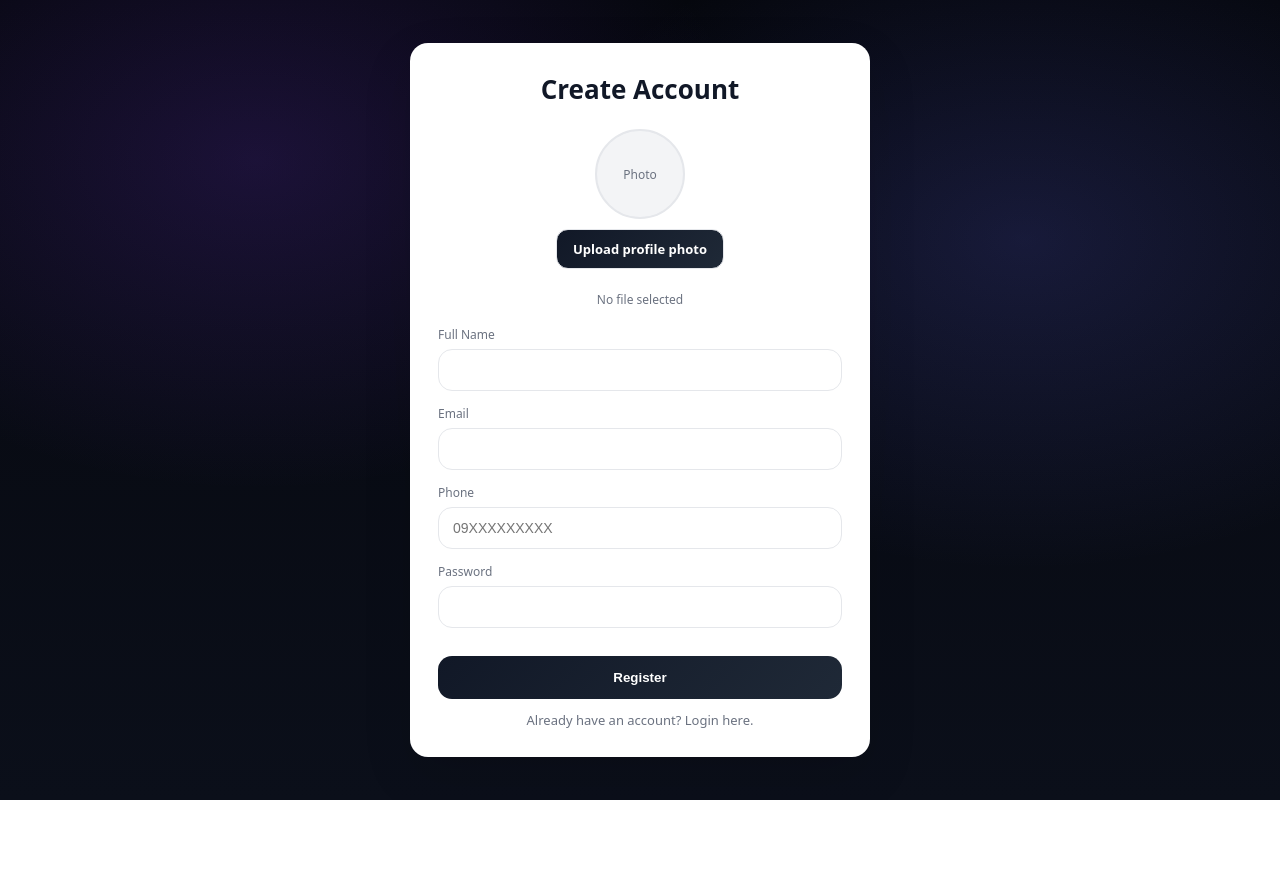
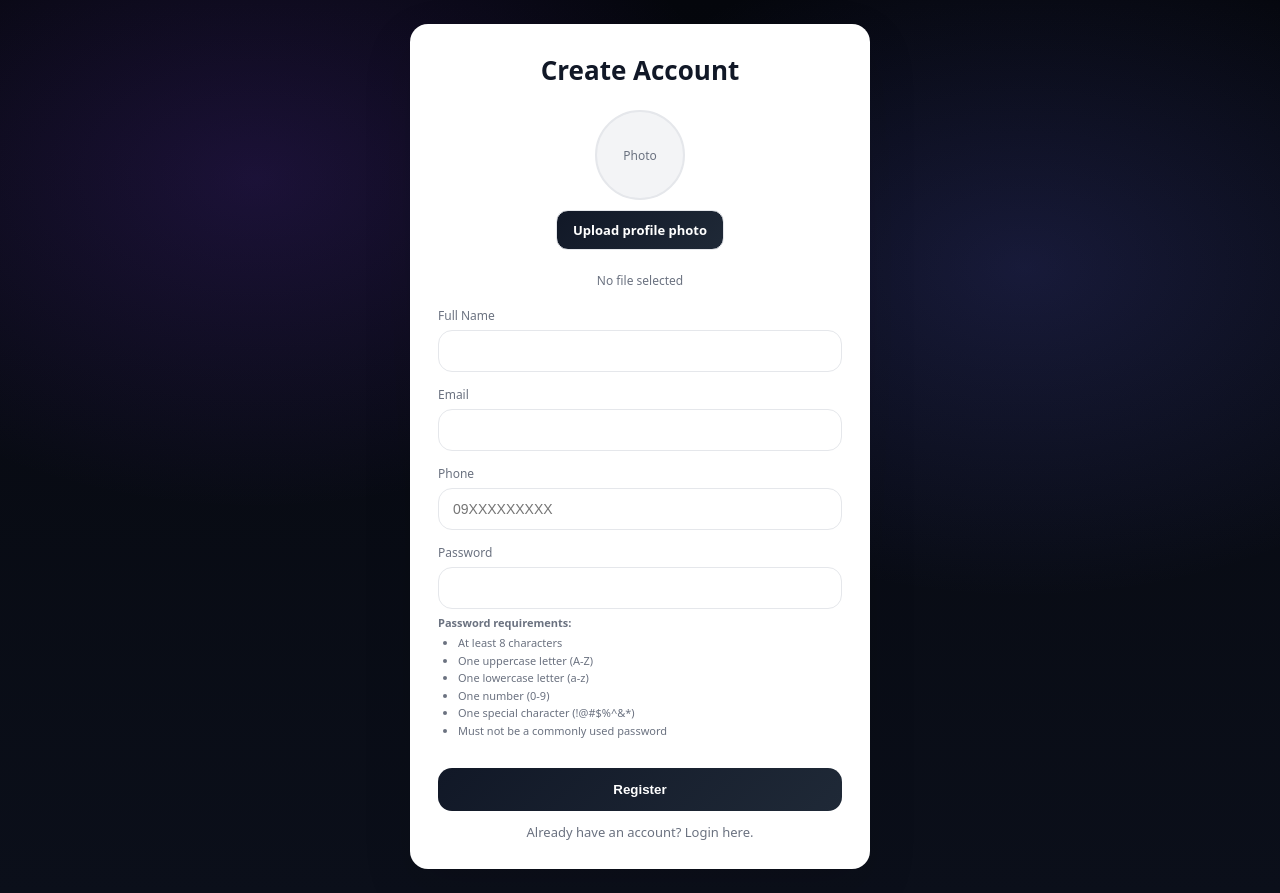
Before and after one commit to carlkali/Milestone1, a PHP site: page /registration.php in a window 1280 px wide. Before the commit the page ends 800 px from the top, so only its background shows below. Run offline with PHP 8.4, Linux system fonts and the light colour scheme.

Commit message:
Added password strength validation + form input preservation after invalid password.

```diff
--- a/includes/security.php
+++ b/includes/security.php
@@ -4,24 +4,12 @@ declare(strict_types=1);
 // Include database connection
 require_once __DIR__ . '/db.php';
 
-/**
- * VALIDATION: Email format validation
- * Uses PHP's built-in filter to validate email format
- * @param string $email - Email address to validate
- * @return bool - True if valid email format, false otherwise
- */
+
+ // Email format validation
 function is_valid_email(string $email): bool {
     return (bool)filter_var($email, FILTER_VALIDATE_EMAIL);
 }
-
-/**
- * VALIDATION: Philippine phone number validation
- * Accepts two formats:
- * - 09XXXXXXXXX (11 digits starting with 09)
- * - +63XXXXXXXXXX (13 characters starting with +63)
- * @param string $phone - Phone number to validate
- * @return bool - True if valid PH phone format, false otherwise
- */
+// Phone number validation
 function is_valid_phone(string $phone): bool {
     return (bool)preg_match('/^(09\d{9}|\+63\d{10})$/', $phone);
 }
@@ -34,14 +22,7 @@ function client_ip(): string {
     return $_SERVER['REMOTE_ADDR'] ?? '0.0.0.0';
 }
 
-/**
- * SECURITY: Handle profile photo upload with type detection
- * Validates file type using MIME detection (not just extension)
- * Generates random filename to prevent overwrites
- * @param array $file - File array from $_FILES
- * @return string|null - Relative path to uploaded file or null if no file
- * @throws RuntimeException - On upload errors
- */
+// Handle profile photo upload with type detection
 function handle_profile_upload(array $file): ?string {
     global $ALLOWED_IMAGE_MIMES;
 
@@ -55,7 +36,7 @@ function handle_profile_upload(array $file): ?string {
         throw new RuntimeException("Upload failed.");
     }
 
-    // SECURITY: Validate file size (must be under MAX_UPLOAD_BYTES)
+    //  Validate file size (must be under MAX_UPLOAD_BYTES)
     if ($file['size'] > MAX_UPLOAD_BYTES) {
         throw new RuntimeException("Image too large (max 2MB).");
     }
@@ -63,12 +44,12 @@ function handle_profile_upload(array $file): ?string {
     // Get temporary file path
     $tmp = $file['tmp_name'];
 
-    // SECURITY: Detect actual MIME type using fileinfo (not trusting client)
+    // Detect actual MIME type using fileinfo (not trusting client)
     // This prevents uploading malicious files disguised as images
     $finfo = new finfo(FILEINFO_MIME_TYPE);
     $mime = $finfo->file($tmp);
 
-    // SECURITY: Validate against whitelist of allowed MIME types
+    // Validate against whitelist of allowed MIME types
     if (!in_array($mime, $ALLOWED_IMAGE_MIMES, true)) {
         throw new RuntimeException("Invalid image type.");
     }
@@ -81,7 +62,7 @@ function handle_profile_upload(array $file): ?string {
         default => 'bin'
     };
 
-    // SECURITY: Generate random filename to prevent overwrites and guessing
+    // Generate random filename to prevent overwrites and guessing
     $name = bin2hex(random_bytes(16)) . "." . $ext;
     $destDir = __DIR__ . '/../uploads/profiles';
 
@@ -101,24 +82,14 @@ function handle_profile_upload(array $file): ?string {
     return 'uploads/profiles/' . $name;
 }
 
-/**
- * SECURITY: Record login attempt for brute-force protection
- * Logs both successful and failed login attempts with IP address
- * @param string $email - Email address of login attempt
- * @param bool $success - Whether login was successful
- * @return void
- */
+// Record login attempt for brute-force protection
 function record_login_attempt(string $email, bool $success): void {
     $stmt = db()->prepare("INSERT INTO login_attempts (email, ip_address, success) VALUES (?, ?, ?)");
     $stmt->execute([$email, client_ip(), $success ? 1 : 0]);
 }
 
-/**
- * SECURITY: Check if account is locked out due to failed attempts
- * Counts failed login attempts within the lockout time window
- * @param string $email - Email address to check
- * @return bool - True if account is locked out, false otherwise
- */
+// Check if account is locked out due to failed attempts
+// Counts failed login attempts within the lockout time window
 function is_locked_out(string $email): bool {
     // Query failed attempts within the lockout window
     $stmt = db()->prepare("
@@ -134,3 +105,52 @@ function is_locked_out(string $email): bool {
     // Lock out if failed attempts exceed threshold
     return $failed >= MAX_FAILED_ATTEMPTS;
 }
+
+// Check against common passwords
+function is_common_password(string $password): bool {
+
+    $commonComplexPasswords = [
+        'Password1!', 'Password123!', 'Welcome1!', 'Welcome123!',
+        'Admin123!', 'Qwerty123!', 'Letmein1!', 'Password!1',
+        'Welcome1@', 'Admin1234!', 'Change123!', 'Temp1234!',
+        'Login123!', 'Pass1234!', 'Secret123!', 'Test1234!',
+    ];
+
+    // Case-sensitive comparison (Password1! ≠ password1!)
+    return in_array($password, $commonComplexPasswords, true);
+}
+
+// VALIDATION: Password strength validation
+function validate_password_strength(string $password): array {
+    $errors = [];
+
+    if (strlen($password) < 8) {
+        $errors[] = "Length too short";
+    }
+
+    if (strlen($password) > 128) {
+        $errors[] = "Length too long";
+    }
+
+    if (!preg_match('/[A-Z]/', $password)) {
+        $errors[] = "Missing uppercase";
+    }
+
+    if (!preg_match('/[a-z]/', $password)) {
+        $errors[] = "Missing lowercase";
+    }
+
+    if (!preg_match('/[0-9]/', $password)) {
+        $errors[] = "Missing number";
+    }
+
+    if (!preg_match('/[^A-Za-z0-9]/', $password)) {
+        $errors[] = "Missing special character";
+    }
+
+    if (empty($errors) && is_common_password($password)) {
+        $errors[] = "Common password";
+    }
+
+    return $errors;
+}
--- a/registration.php
+++ b/registration.php
@@ -1,60 +1,61 @@
 <?php
 declare(strict_types=1);
 
-// Include security configuration and helper functions
 require_once __DIR__ . '/includes/security.php';
 
-// Initialize error messages and success flag
 $errors = [];
 $success = '';
 
-// Check if form was submitted via POST
+$full_name = '';
+$email = '';
+$phone = '';
+
 if ($_SERVER['REQUEST_METHOD'] === 'POST') {
-    // Sanitize and retrieve form inputs
+    // Capture inputs from POST
     $full_name = trim($_POST['full_name'] ?? '');
-    $email     = strtolower(trim($_POST['email'] ?? '')); // Convert email to lowercase
+    $email     = strtolower(trim($_POST['email'] ?? ''));
     $phone     = trim($_POST['phone'] ?? '');
-    $password  = $_POST['password'] ?? ''; // Don't trim password
+    $password  = $_POST['password'] ?? '';
 
-    // VALIDATION: Check all required fields
+    // Validation
     if ($full_name === '') $errors[] = "Full name required.";
     if (!is_valid_email($email)) $errors[] = "Invalid email.";
     if (!is_valid_phone($phone)) $errors[] = "Invalid phone number.";
-    if (strlen($password) < 8) $errors[] = "Password must be at least 8 characters.";
 
-    // Proceed only if all validation passed
+    // Password validation
+      $password_errors = validate_password_strength($password);
+    if ($password_errors) {
+    // Generic user-facing message
+    $errors[] = "Password does not meet security requirements. Please review the requirements below.";
+
+}
+
     if (!$errors) {
         try {
-            // SECURITY: Handle profile photo upload with type detection
             $photo = handle_profile_upload($_FILES['profile_photo'] ?? []);
 
-            // Check if email already exists in database
             $stmt = db()->prepare("SELECT id FROM users WHERE email = ?");
             $stmt->execute([$email]);
 
             if ($stmt->fetch()) {
-                // Email already registered - show error
                 $errors[] = "Email already registered.";
             } else {
-                // SECURITY: Hash password with bcrypt (includes automatic salting)
                 $hash = password_hash($password, PASSWORD_BCRYPT);
 
-                // Insert new user into database
                 $stmt = db()->prepare("
                     INSERT INTO users (full_name, email, phone, password_hash, profile_photo)
                     VALUES (?, ?, ?, ?, ?)
                 ");
                 $stmt->execute([$full_name, $email, $phone, $hash, $photo]);
 
-                // Set success flag to show success message
                 $success = true;
             }
         } catch (Throwable $e) {
-            // Catch any errors (file upload, database, etc.)
             $errors[] = $e->getMessage();
         }
     }
 }
+
 ?>
 <!doctype html>
 <html>
@@ -63,7 +64,6 @@ if ($_SERVER['REQUEST_METHOD'] === 'POST') {
   <title>Register</title>
   <link rel="stylesheet" href="<?= BASE_URL ?>/assets/styles.css">
   <style>
-    /* Success message styling with green theme and centered content */
     .alert.success {
       background-color: #dff0d8;
       border-left: 5px solid #5cb85c;
@@ -82,7 +82,6 @@ if ($_SERVER['REQUEST_METHOD'] === 'POST') {
       margin: 10px 0;
       font-size: 16px;
     }
-    /* Login button styling within success message */
     .alert.success .btn-login {
       display: inline-block;
       margin-top: 15px;
@@ -97,7 +96,6 @@ if ($_SERVER['REQUEST_METHOD'] === 'POST') {
     .alert.success .btn-login:hover {
       background-color: #4cae4c;
     }
-    /* Error alert styling with red theme */
     .alert.error {
       background-color: #fce8e8;
       border-left: 5px solid #d9534f;
@@ -116,7 +114,6 @@ if ($_SERVER['REQUEST_METHOD'] === 'POST') {
       padding: 0;
       list-style: none;
     }
-    /* Custom bullet point for error messages */
     .alert.error li:before {
       content: "• ";
       color: #d9534f;
@@ -129,7 +126,6 @@ if ($_SERVER['REQUEST_METHOD'] === 'POST') {
 <div class="container">
   <div class="card">
 
-    <!-- Show success message if registration successful -->
     <?php if ($success): ?>
       <div class="alert success">
         <h2>Registration Successful!</h2>
@@ -139,12 +135,10 @@ if ($_SERVER['REQUEST_METHOD'] === 'POST') {
       </div>
     <?php else: ?>
 
-      <!-- Show form header only when form is visible -->
-       <div class="header">
-         <h1>Create Account</h1>
-       </div>
+      <div class="header">
+        <h1>Create Account</h1>
+      </div>
 
-      <!-- Display validation errors if any -->
       <?php if (!empty($errors)): ?>
         <div class="alert error">
           <ul>
@@ -155,14 +149,12 @@ if ($_SERVER['REQUEST_METHOD'] === 'POST') {
         </div>
       <?php endif; ?>
 
-      <!-- Registration form - hidden after successful registration -->
       <form method="post" enctype="multipart/form-data">
         <!-- Profile photo upload section -->
         <div class="avatar-box">
           <div class="avatar" id="avatarPreview">
             <span>Photo</span>
           </div>
-          <!-- SECURITY: File input with accept attribute to limit file types -->
           <input
             class="file-input"
             type="file"
@@ -175,7 +167,6 @@ if ($_SERVER['REQUEST_METHOD'] === 'POST') {
             Upload profile photo
           </label>
 
-          <!-- Display selected filename -->
           <div class="file-name" id="fileName">
             No file selected
           </div>
@@ -184,33 +175,57 @@ if ($_SERVER['REQUEST_METHOD'] === 'POST') {
         <!-- Full name input field -->
         <div class="field">
           <label>Full Name</label>
-          <input name="full_name" required>
+          <input
+            name="full_name"
+            value="<?= htmlspecialchars($full_name) ?>"
+            required
+          >
         </div>
 
-        <!-- Email input field with HTML5 validation -->
+        <!-- Email input field -->
         <div class="field">
           <label>Email</label>
-          <input type="email" name="email" required>
+          <input
+            type="email"
+            name="email"
+            value="<?= htmlspecialchars($email) ?>"
+            required
+          >
         </div>
 
-        <!-- Phone input with pattern validation for PH phone numbers -->
+        <!-- Phone input -->
         <div class="field">
           <label>Phone</label>
-          <!-- VALIDATION: Pattern matches 09XXXXXXXXX or +63XXXXXXXXXX -->
-          <input name="phone" placeholder="09XXXXXXXXX" pattern="^(09\d{9}|\+63\d{10})$" title="Format: 09XXXXXXXXX or +63XXXXXXXXXX" required>
+          <input
+            name="phone"
+            value="<?= htmlspecialchars($phone) ?>"
+            placeholder="09XXXXXXXXX"
+            pattern="^(09\d{9}|\+63\d{10})$"
+            title="Format: 09XXXXXXXXX or +63XXXXXXXXXX"
+            required
+          >
         </div>
 
-        <!-- Password input with minimum length requirement -->
+        <!-- Password input -->
         <div class="field">
           <label>Password</label>
-          <input type="password" name="password" minlength="8" required>
+          <input type="password" name="password" required>
+          <div style="font-size: 11px; color: #6b7280; margin-top: 6px;">
+            <strong>Password requirements:</strong>
+            <ul style="margin: 4px 0; padding-left: 20px; line-height: 1.6;">
+              <li>At least 8 characters</li>
+              <li>One uppercase letter (A-Z)</li>
+              <li>One lowercase letter (a-z)</li>
+              <li>One number (0-9)</li>
+              <li>One special character (!@#$%^&*)</li>
+              <li>Must not be a commonly used password</li>
+            </ul>
+          </div>
         </div>
 
-        <!-- Submit button -->
         <button type="submit">Register</button>
       </form>
 
-      <!-- Link to login page -->
       <a class="link" href="<?= BASE_URL ?>/login.php">Already have an account? Login here.</a>
 
     <?php endif; ?>
@@ -218,7 +233,6 @@ if ($_SERVER['REQUEST_METHOD'] === 'POST') {
 </div>
 
 <script>
-  // JavaScript for image preview functionality
   const fileInput = document.getElementById('profile_photo');
   const preview = document.getElementById('avatarPreview');
   const fileName = document.getElementById('fileName');
@@ -227,16 +241,13 @@ if ($_SERVER['REQUEST_METHOD'] === 'POST') {
     fileInput.addEventListener('change', () => {
       const file = fileInput.files[0];
 
-      // No file selected - reset display
       if (!file) {
         fileName.textContent = "No file selected";
         return;
       }
 
-      // Display selected filename
       fileName.textContent = file.name;
 
-      // Create and display image preview
       const img = document.createElement('img');
       img.src = URL.createObjectURL(file);
       preview.innerHTML = '';
```
Also changed, not shown: login.php (+10 -30 lines), 1 other file.
